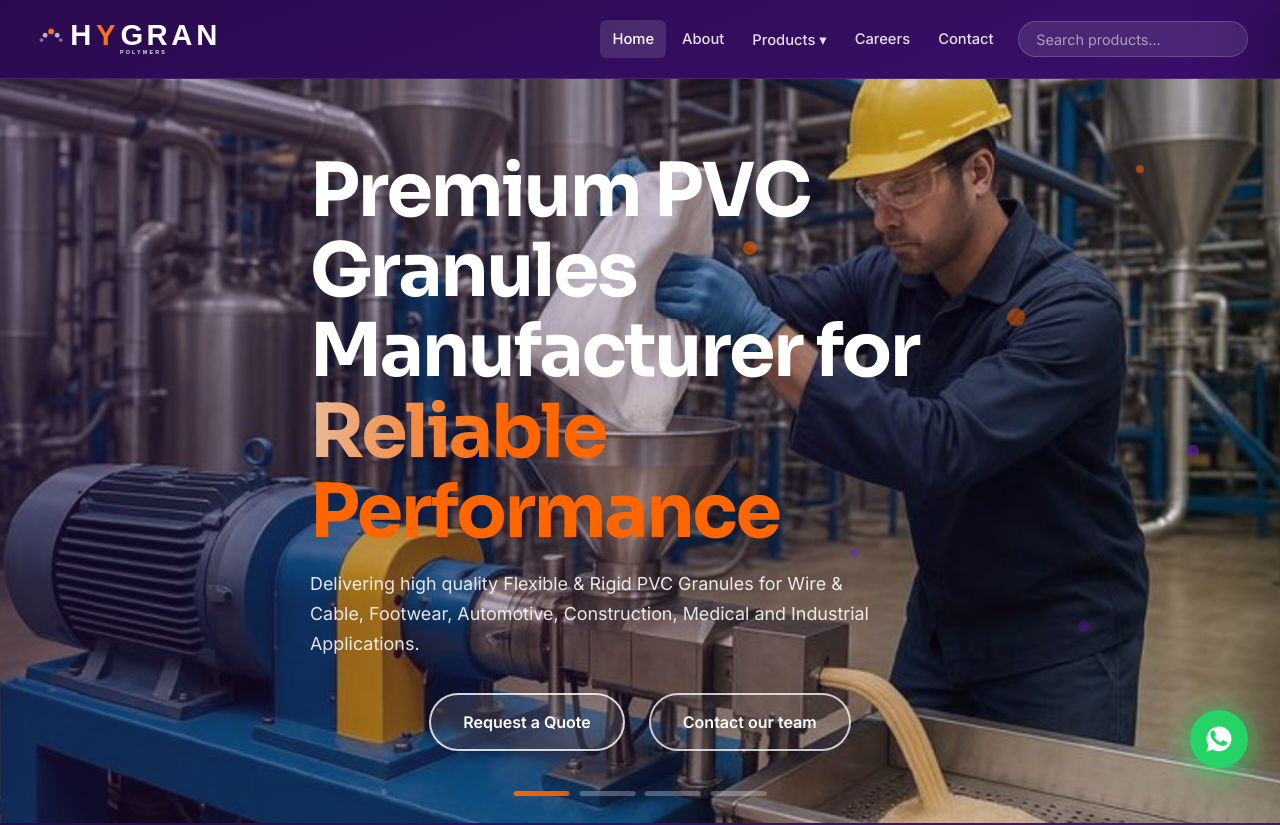
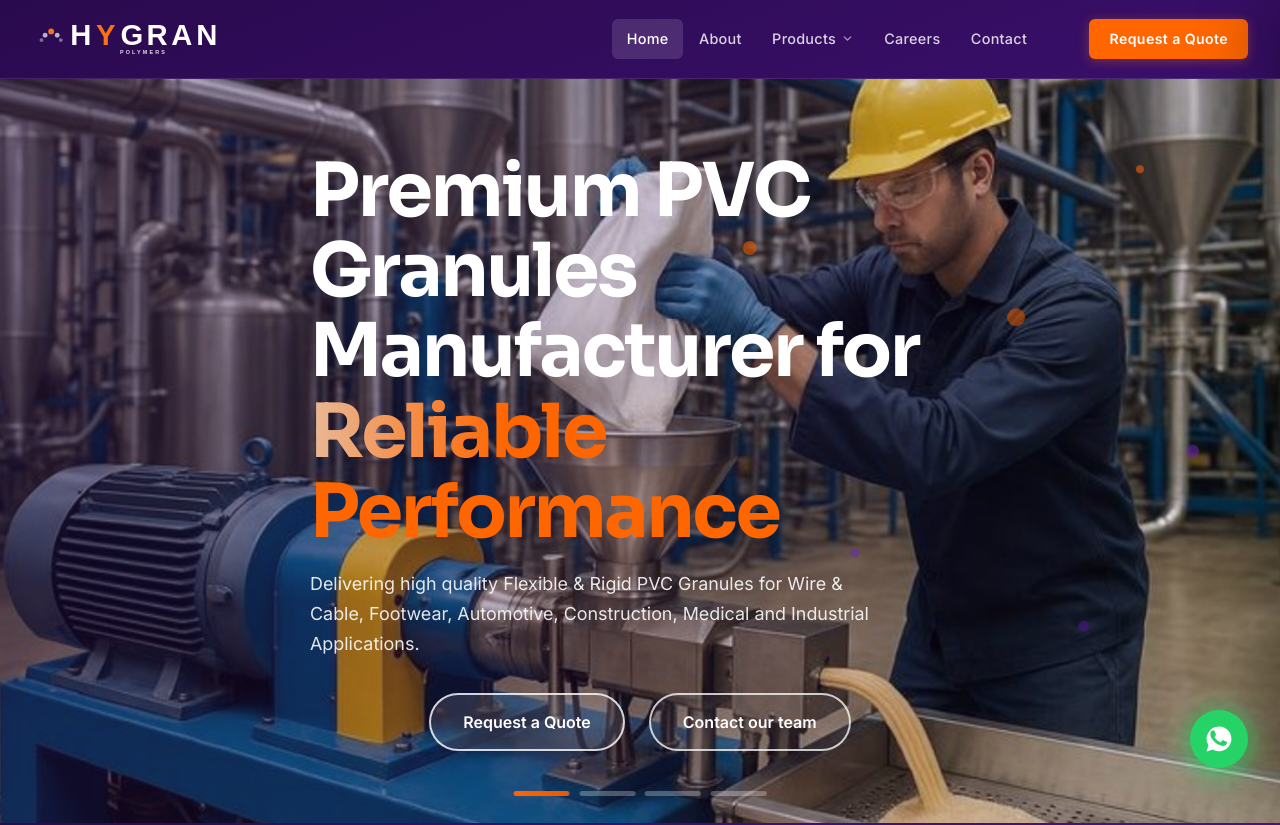
Before and after one commit to sainath31/hygran-polymers, a React (Vite) app: page /#/ in a window 1280 px wide. Shown: the top 825 px of the page. Built offline with nearby package versions, Linux system fonts and the light colour scheme.

Commit message:
Premium navbar: remove search bar, add orange Request a Quote CTA button
Logo left | nav links | Request a Quote button (orange, right)
Refined link typography, animated chevron on Products dropdown

```diff
--- a/src/App.css
+++ b/src/App.css
@@ -252,28 +252,77 @@
   padding-bottom: 1rem;
 }
 
-/* Desktop nav — logo left, links + search right */
+/* Desktop nav — logo left, links center, CTA right */
 .nav-desktop {
   display: flex;
   align-items: center;
-  gap: 0.25rem;
+  gap: 0.1rem;
   margin-left: auto;
+  margin-right: 1.5rem;
 }
 
 .nav-link {
-  color: rgba(255, 255, 255, 0.88);
-  font-size: 0.92rem;
+  display: flex;
+  align-items: center;
+  gap: 0.3rem;
+  color: rgba(255, 255, 255, 0.82);
+  font-size: 0.9rem;
   font-weight: 500;
-  padding: 0.45rem 0.75rem;
+  font-family: var(--font-body);
+  letter-spacing: 0.02em;
+  padding: 0.5rem 0.9rem;
   border-radius: 6px;
   transition: background 0.2s, color 0.2s;
   white-space: nowrap;
 }
 
-.nav-link:hover,
+.nav-link:hover {
+  background: rgba(255, 255, 255, 0.1);
+  color: #fff;
+}
+
 .nav-link.active {
-  background: rgba(255, 255, 255, 0.12);
-  color: #fff;
+  color: #fff;
+  background: rgba(255, 255, 255, 0.13);
+}
+
+.nav-chevron {
+  opacity: 0.7;
+  transition: transform 0.2s;
+}
+
+.nav-dropdown-wrap:hover .nav-chevron {
+  transform: rotate(180deg);
+  opacity: 1;
+}
+
+/* Request a Quote CTA */
+.nav-cta {
+  display: inline-flex;
+  align-items: center;
+  padding: 0.55rem 1.25rem;
+  background: var(--color-accent);
+  color: #fff !important;
+  font-size: 0.88rem;
+  font-weight: 600;
+  font-family: var(--font-body);
+  letter-spacing: 0.03em;
+  border-radius: 6px;
+  white-space: nowrap;
+  transition: background 0.2s, transform 0.2s, box-shadow 0.2s;
+  box-shadow: 0 2px 12px rgba(249, 115, 22, 0.35);
+}
+
+.nav-cta:hover {
+  background: #ea6610;
+  transform: translateY(-1px);
+  box-shadow: 0 4px 18px rgba(249, 115, 22, 0.5);
+}
+
+@media (max-width: 900px) {
+  .nav-cta {
+    display: none;
+  }
 }
 
 /* Products dropdown */
--- a/src/components/Navbar.jsx
+++ b/src/components/Navbar.jsx
@@ -54,7 +54,10 @@ function Navbar() {
           <NavLink to="/" end className="nav-link">Home</NavLink>
           <NavLink to="/about" className="nav-link">About</NavLink>
           <div className="nav-dropdown-wrap">
-            <NavLink to="/products" className="nav-link">Products ▾</NavLink>
+            <NavLink to="/products" className="nav-link nav-link-products">
+              Products
+              <svg width="13" height="13" viewBox="0 0 24 24" fill="none" stroke="currentColor" strokeWidth="2.5" strokeLinecap="round" strokeLinejoin="round" aria-hidden="true" className="nav-chevron"><polyline points="6 9 12 15 18 9"/></svg>
+            </NavLink>
             <div className="nav-dropdown">
               {products.map((p) => (
                 <NavLink key={p.id} to={`/products/${p.id}`} className="nav-dropdown-item">
@@ -65,37 +68,14 @@ function Navbar() {
           </div>
           <NavLink to="/careers" className="nav-link">Careers</NavLink>
           <NavLink to="/contact" className="nav-link">Contact</NavLink>
-
-          {/* Desktop search */}
-          <div className="nav-search">
-            <input
-              type="search"
-              placeholder="Search products…"
-              value={query}
-              onChange={(e) => setQuery(e.target.value)}
-              aria-label="Search products"
-            />
-            {query.trim() && (
-              <div className="search-results">
-                {matches.length > 0 ? (
-                  matches.map((p) => (
-                    <a
-                      key={p.id}
-                      href={`/products/${p.id}`}
-                      onClick={(e) => { e.preventDefault(); goTo(p.id) }}
-                    >
-                      {p.name} <small>({p.gradeCode})</small>
-                    </a>
-                  ))
-                ) : (
-                  <div className="no-match">No matching products</div>
-                )}
-              </div>
-            )}
-          </div>
         </nav>
 
-        {/* Hamburger — mobile only */}
+        {/* CTA — desktop only */}
+        <Link to="/contact" className="nav-cta" aria-label="Request a Quote">
+          Request a Quote
+        </Link>
+
+        {/* Hamburger — mobile only, hidden on desktop via CSS */}
         <button
           type="button"
           className="nav-toggle"
```
